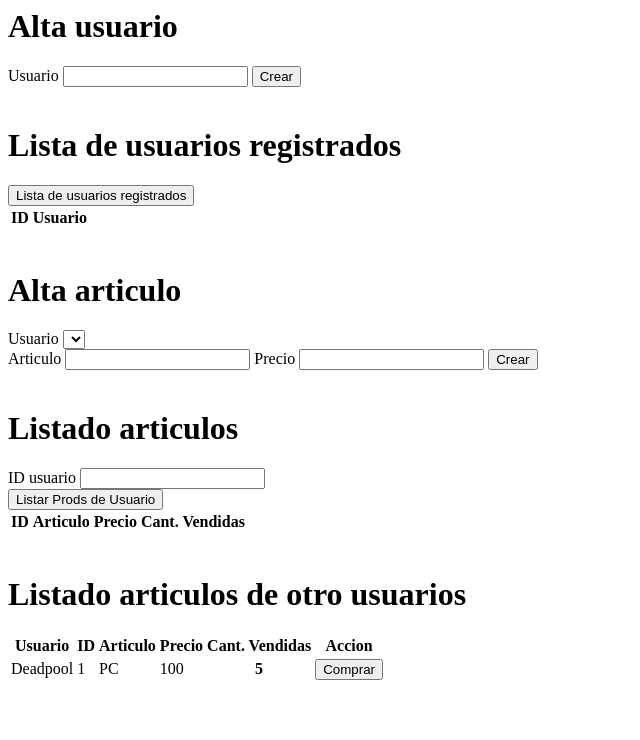
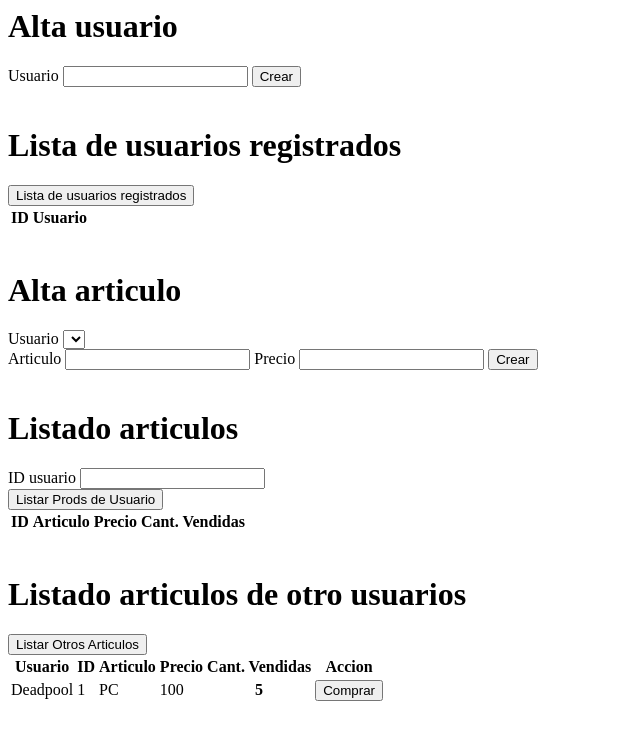
Before and after one commit to eduardoguerrerob/ejemplos_backend, a plain HTML site: page CompraVentaUsados/front/index.html in a window 1280 px wide. Shown: the whole page, without its empty margins (0-640 px from the left). Drawn offline with Linux system fonts and the light colour scheme; no server answers.

Commit message:
20210215: endpoint other products

```diff
--- a/CompraVentaUsados/front/index.html
+++ b/CompraVentaUsados/front/index.html
@@ -58,9 +58,10 @@
     </div>
 
     <br>
-    <div id="listadoArticulos">
+    <div id="listadoOtrosProd">
         <h1>Listado articulos de otro usuarios</h1>
-        <table>
+        <button onclick="listadoOtros()">Listar Otros Articulos</button>
+        <table id="tableOthers">
             <th>Usuario</th>
             <th>ID</th>
             <th>Articulo</th>
--- a/CompraVentaUsados/front/scripts.js
+++ b/CompraVentaUsados/front/scripts.js
@@ -93,6 +93,35 @@ async function listadoProdUsr() {
     });
 }
 
+
+async function listadoOtros() {
+    const idUsuario = document.getElementById("idusuario").value;
+    let ruta = `http://localhost:3000/usuarios/${idUsuario}/otrosprod`;
+    let respuesta = await fetch(ruta);
+    let prodOthers = await respuesta.json();
+    console.log("prodUsr:", prodOthers);
+
+    const $tableProd = document.getElementById("tableOthers");
+    $tableProd.innerHTML = "<th>ID</th><th>Articulo</th><th>Precio</th><th>Cant. Vendidas</th>";
+    prodOthers.forEach(function (p) {
+        const $item = document.createElement("tr");
+        const $colId = document.createElement("td");
+        $colId.textContent = p.idUsuario;
+        $item.appendChild($colId);
+
+        const $colProducto = document.createElement("td");
+        $colProducto.textContent = p.producto;
+        $item.appendChild($colProducto);
+
+        const $colPrecio = document.createElement("td");
+        $colPrecio.textContent = p.precio;
+        $item.appendChild($colPrecio);
+
+        $tableProd.appendChild($item);
+    });
+}
+
+
 async function llenarSelectUsr() {
     const usuarios = await listarUsuarios();
     const $listaUsuarios = document.getElementById("listaUsuarios");
```
Also changed, not shown: CompraVentaUsados/server/usados.js (+3 -7 lines).
